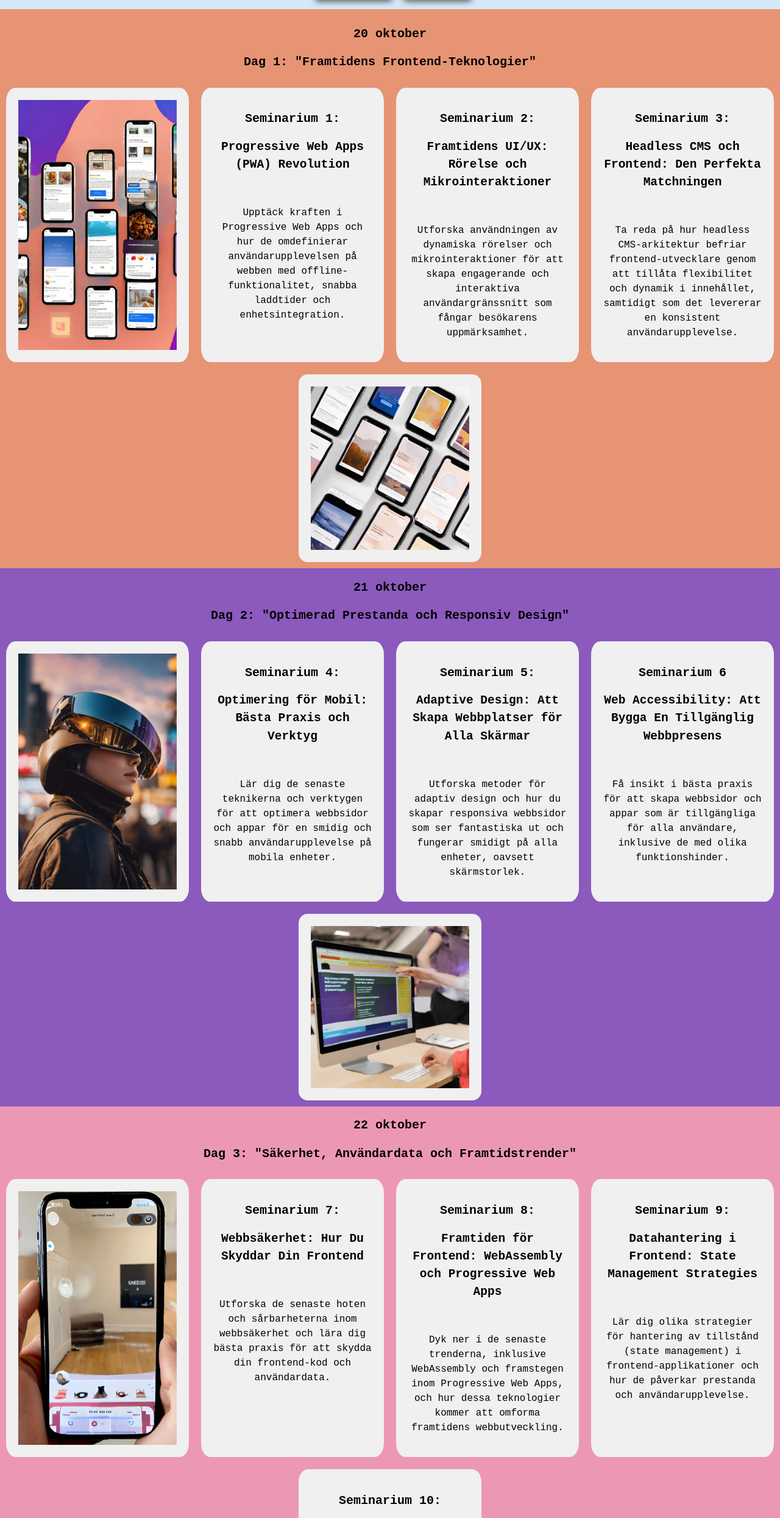
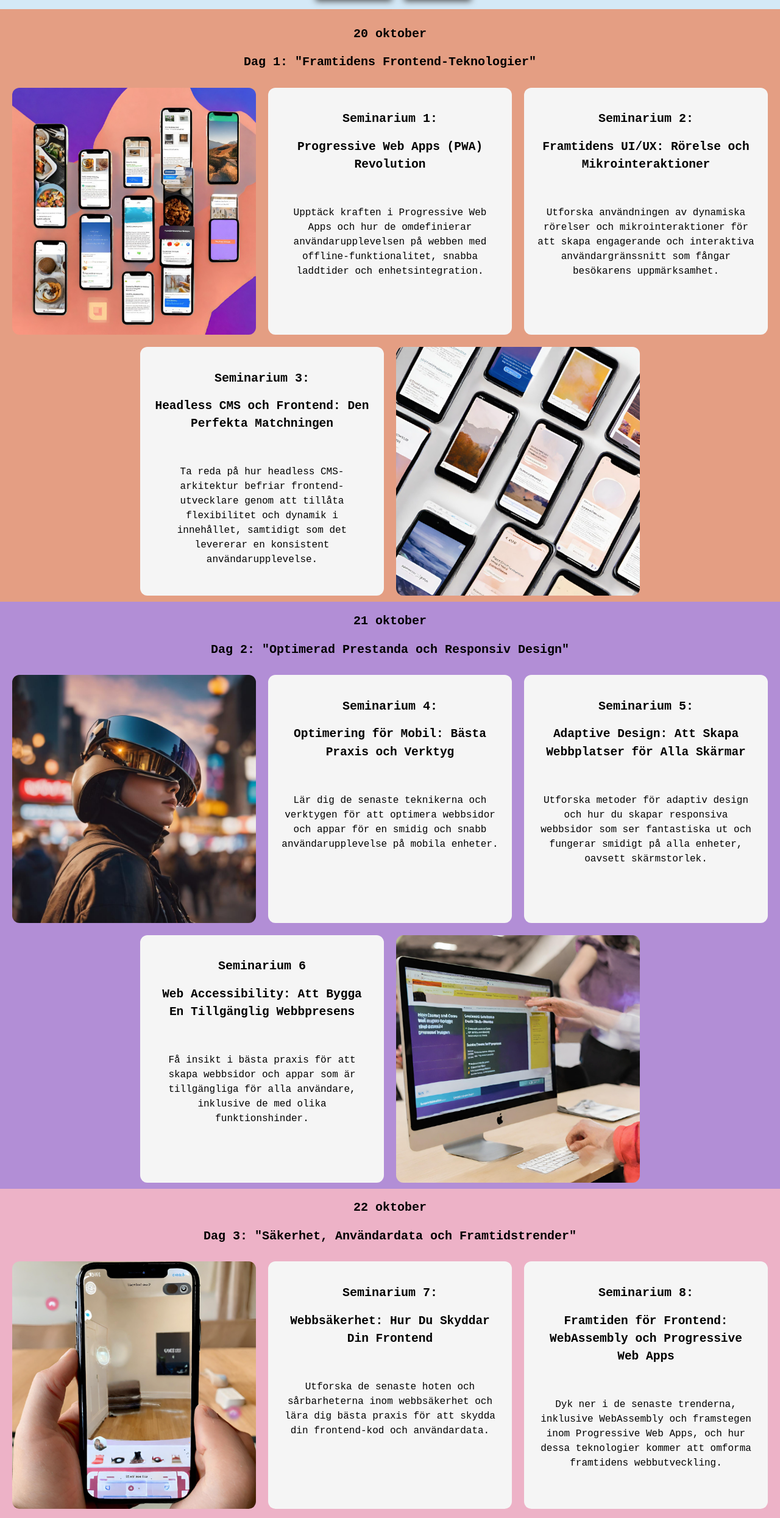
Before and after one commit to wilmaniklasson/CreativeCodeNest, a plain HTML site: page schema.html in a window 1280 px wide. Shown: the part 68-2558 px from the top of the page at 61% size. Drawn offline with Linux system fonts and the light colour scheme.

Commit message:
uppdaterat seminarie

```diff
--- a/schema.css
+++ b/schema.css
@@ -19,44 +19,77 @@ p {
     grid-template-columns: 1fr;
     grid-template-areas:
         "header"
-        "row1"
-        "row2"
-        "row3";
+        "dag-1"
+        "dag-2"
+        "dag-3";
     min-height: 100vh;
 }
 
 /*_____GEMENSMMA STILAR____________*/
 
-.row1, .row2, .row3 {
+.dag-1, .dag-2, .dag-3 {
     display: flex;
     flex-wrap: wrap;
     justify-content: center;
 }
 
-.seminarium-dag-1, .seminarium-dag-2, .seminarium-dag-3 {
+.event-details {
     width: 300px;
     padding: 20px;
-    background-color: #f0f0f0;
-    border-radius: 5%;
+    background-color: whitesmoke;
+    border-radius: 3%;
     text-align: center;
     margin: 10px;
+
+}
+
+.event-details-img {
+    width: 300px;
+    margin: 10px;
+}
+
+.mobil, .mobil-kamera, .dator, .vr {
+    width: 100%;
+    height: 100%;
+    object-fit: cover;
+    border-radius: 3%;
+
 }
 
 
 @media screen and (max-width: 768px) {
-    .row1, .row2, .row3 {
+    .dag-1, .dag-2, .dag-3 {
         flex-direction: column;
     }
 
-    .seminarium-dag-1, .seminarium-dag-2, .seminarium-dag-3 {
+    .event-details {
         width: calc(100% - 40px);
         align-self: center;
+    }
+    .event-details-img {
+        max-width: 500px;
+        align-self: center;
+    }
+
+}
+@media screen and (min-width: 1200px) {
+
+    .event-details, .event-details-img {
+        min-width: 400px;
+    }
+}
+
+@media screen and (min-width: 1599px) {
+
+    .event-details, .event-details-img {
+        min-width: 300px;
     }
 }
 
 
+
 /*_____HEADER_______________*/
-.header {
+.main-header {
     grid-area: header;
     background-color: #d4e9f7;
     padding: 20px;
@@ -65,7 +98,7 @@ p {
 
 /*________NAV MENY______________*/
 
-.nav-menu {
+.site-nav {
     position: fixed;
     top: 0; right: 0; left: 0;
     background-color: #d4e9f7;
@@ -76,7 +109,7 @@ p {
     justify-content: center;
 }
 
-.nav-menu a {
+.site-nav a {
     box-sizing: border-box;
     color: black;
     background-color: whitesmoke;
@@ -90,7 +123,7 @@ p {
 	transition: all 0.4s;
 }
 
-.nav-menu a:hover {
+.site-nav a:hover {
     box-shadow: 0.3em 0.45em 0.6em -0.1em rgb(80, 80, 80);
 	top: -0.3em;
 	background-color: rgb(229, 234, 242);
@@ -99,9 +132,8 @@ p {
 
 
 /*__________RAD 1_________________________*/
-.dag-1{
-    grid-area:dag-1;
-    background-color: #e69474;
+.row-1 {
+
     margin-top: 2em;
     padding-top: 2em;
     text-align: center;
@@ -109,52 +141,32 @@ p {
 
 }
 
-.row1 {
-    grid-area: row1;
-    background-color: #e69474;
+.dag-1{
+    grid-area: dag-1;
+    background-color: #e49e83;
 
 }
 
-.mobil{
-    width: 100%;
-    height: 100%;
-    object-fit: cover;
 
-}
 
 /*_________RAD 2__________________________*/
-.dag-2{
-    grid-area:dag-2;
-    background-color: #8b5abc;
+.row-2{
     text-align: center;
     width: 100%;
 }
-.row2{
-    grid-area: row2;
-    background-color:#8b5abc;
+.dag-2{
+    grid-area: dag-2;
+    background-color:#b28ed6;
 }
 
-.dator, .vr{
-    width: 100%;
-    height: 100%;
-    object-fit: cover;
-}
 
 /*_________RAD 3__________________________*/
 
-.dag-3{
-    grid-area:dag-3;
-    background-color: #ec98b5;
+.row-3 {
     text-align: center;
     width: 100%;
 }
-.row3{
-    grid-area: row3;
-    background-color: #ec98b5;
+.dag-3{
+    grid-area: dag-3;
+    background-color: #edb2c7;
 }
-
-.mobil-kamera{
-    width: 100%;
-    height: 100%;
-    object-fit: cover;
-}
--- a/schema.html
+++ b/schema.html
@@ -10,24 +10,24 @@
 </head>
 <body>
     <div class="grid-container">
-        <header class="header">
-            <nav class="nav-menu">
+        <header class="main-header">
+            <nav class="site-nav">
                 <a href="index.html">Tillbaka</a>
                 <a href="formulär.html">Anmälan</a>
             </nav>
         </header>
 
-        <section class="row1">
-            <div class="dag-1">
+        <section class="dag-1">
+            <div class="row-1">
                 <h1>20 oktober</h1>
                 <h1>Dag 1: "Framtidens Frontend-Teknologier" </h1>
             </div>
 
-            <div class="seminarium-dag-1">
+            <div class="event-details-img">
                 <img src="img/mobil.png" alt="flera mobiler" class="mobil">
             </div>
 
-            <div class="seminarium-dag-1">
+            <div class="event-details">
                 <h1>Seminarium 1:</h1>
                 <h2>Progressive Web Apps (PWA) Revolution</h2>
                 <br>
@@ -36,7 +36,7 @@
                 snabba laddtider och enhetsintegration. </p>
             </div>
 
-            <div class="seminarium-dag-1">
+            <div class="event-details">
                 <h1>Seminarium 2:</h1>
                 <h2>Framtidens UI/UX: Rörelse och Mikrointeraktioner</h2>
                 <br>
@@ -45,7 +45,7 @@
                 fångar besökarens uppmärksamhet. </p>
             </div>
 
-            <div class="seminarium-dag-1">
+            <div class="event-details">
                 <h1>Seminarium 3:</h1>
                 <h2>Headless CMS och Frontend: Den Perfekta Matchningen</h2>
                 <br>
@@ -54,21 +54,21 @@
                 konsistent användarupplevelse. </p>
             </div>
 
-            <div class="seminarium-dag-1">
+            <div class="event-details-img">
                 <img src="img/mobil2.png" alt="flera mobiler" class="mobil">
             </div>
         </section>
 
-        <section class="row2">
-            <div class="dag-2">
+        <section class="dag-2">
+            <div class="row-2">
                 <h1>21 oktober</h1>
                 <h1>Dag 2: "Optimerad Prestanda och Responsiv Design" </h1>
             </div>
-            <div class="seminarium-dag-2">
+            <div class="event-details-img">
                 <img src="img/vr.jpg" alt="vr headset" class="vr">
             </div>
 
-            <div class="seminarium-dag-2">
+            <div class="event-details">
                 <h1>Seminarium 4:</h1>
                 <h2>Optimering för Mobil: Bästa Praxis och Verktyg</h2>
                 <br>
@@ -77,7 +77,7 @@
                 användarupplevelse på mobila enheter. </p>
             </div>
 
-            <div class="seminarium-dag-2">
+            <div class="event-details">
                 <h1>Seminarium 5:</h1>
                 <h2>Adaptive Design: Att Skapa Webbplatser för Alla Skärmar</h2>
                 <br>
@@ -85,7 +85,7 @@
                 som ser fantastiska ut och fungerar smidigt på alla enheter, oavsett skärmstorlek. </p>
             </div>
 
-            <div class="seminarium-dag-2">
+            <div class="event-details">
                 <h1>Seminarium 6</h1>
                 <h2>Web Accessibility: Att Bygga En Tillgänglig Webbpresens</h2>
                 <br>
@@ -93,22 +93,22 @@
                 för alla användare, inklusive de med olika funktionshinder. </p>
             </div>
 
-            <div class="seminarium-dag-2">
+            <div class="event-details-img">
                 <img src="img/dator.png" alt="en dator" class="dator">
             </div>
         </section>
 
-        <section class="row3">
-            <div class="dag-3">
+        <section class="dag-3">
+            <div class="row-3">
                 <h1>22 oktober </h1>
                 <h1>Dag 3: "Säkerhet, Användardata och Framtidstrender" </h1>
             </div>
 
-            <div class="seminarium-dag-3">
+            <div class="event-details-img">
                 <img src="img/mobil-kamera.png" alt="en mobil som tar en bild" class="mobil-kamera">
             </div>
 
-            <div class="seminarium-dag-3">
+            <div class="event-details">
                 <h1>Seminarium 7:</h1>
                 <h2>Webbsäkerhet: Hur Du Skyddar Din Frontend</h2>
                 <br>
@@ -116,7 +116,7 @@
                 inom webbsäkerhet och lära dig bästa praxis för att skydda din frontend-kod och användardata. </p>
             </div>
 
-            <div class="seminarium-dag-3">
+            <div class="event-details">
                 <h1>Seminarium 8:</h1>
                 <h2>Framtiden för Frontend: WebAssembly och Progressive Web Apps</h2>
                 <br>
@@ -124,14 +124,15 @@
                 inom Progressive Web Apps, och hur dessa teknologier kommer att omforma framtidens webbutveckling.</p>
                 </div>
 
-            <div class="seminarium-dag-3">
+            <div class="event-details">
                <h1>Seminarium 9:</h1>
                <h2> Datahantering i Frontend: State Management Strategies</h2>
                 <br>
                 <p>Lär dig olika strategier för hantering av tillstånd
                 (state management) i frontend-applikationer och hur de påverkar prestanda och användarupplevelse. </p>
             </div>
-            <div class="seminarium-dag-3">
+
+            <div class="event-details">
                 <h1>Seminarium 10:</h1>
                 <h2>Framtida Gränssnitt: Voice User Interface (VUI) och Augmented Reality (AR)</h2>
                 <br>
--- a/style.css
+++ b/style.css
@@ -100,7 +100,6 @@ body {
 
 /* WHY ATTEND SECTION */
 .why-attend {
-    background-color: #e69474;
     text-align: center;
     font-size: 20px;
     width: 100%;
@@ -110,7 +109,7 @@ body {
 /* CONTENT ROW */
 .content-row {
     grid-area: main;
-    background-color: #e69474;
+    background-color: #e49e83;
     display: flex;
     flex-wrap: wrap;
     justify-content: center;
@@ -121,7 +120,7 @@ body {
     width: 550px;
     padding: 20px;
     background-color: #f0f0f0;
-    border-radius: 5%;
+    border-radius: 3%;
     margin: 10px;
     font-size: 17px;
 }
@@ -135,14 +134,13 @@ body {
 
 .info-item-img {
     width: 600px;
-    padding: 20px;
     margin: 10px;
+}
 
-}
 .mobil {
     width: 100%;
     height: 100%;
-    border-radius: 10%;
+    border-radius: 3%;
     object-fit: cover;
 }
 
@@ -159,7 +157,7 @@ body {
         flex-direction: column;
     }
 
-    .info-item {
+    .info-item , .info-item-img{
         width: calc(100% - 40px);
         align-self: center;
     }
@@ -168,5 +166,3 @@ body {
 
     }
 }
-
-/*___________________________*/
```
